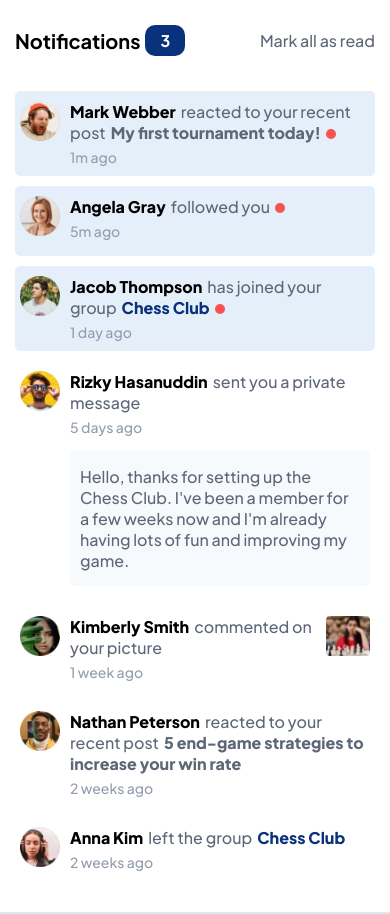
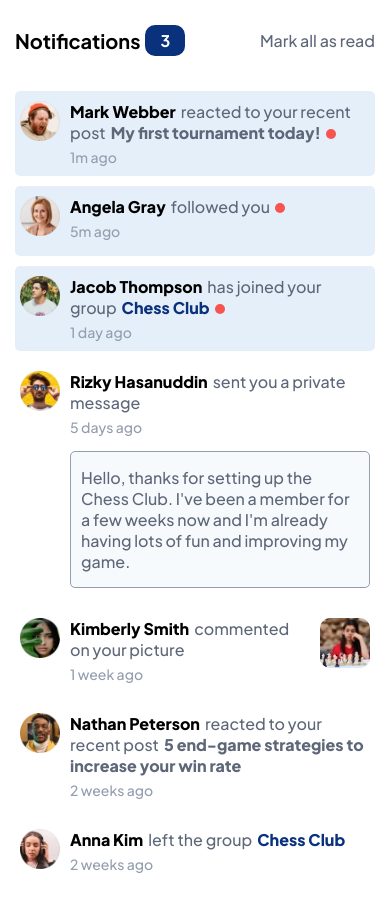
Before and after one commit to JuanBlancodev/notifications-page, a React (Vite) app: page / in a window 390 px wide. Built offline with nearby package versions, Linux system fonts and the light colour scheme.

Commit message:
responsive design added

```diff
--- a/src/components/App.jsx
+++ b/src/components/App.jsx
@@ -9,6 +9,12 @@ const Wrapper = styled.div`
   padding: 25px 15px;
 
   display: grid;
+
+  @media (width >= 720px){
+    width: 650px;
+    margin: 50px auto;
+    border-radius: 10px;
+  }
 `
 
 const Content = styled.div`
--- a/src/components/Notifications/Notification.jsx
+++ b/src/components/Notifications/Notification.jsx
@@ -17,6 +17,10 @@ const Container = styled.section`
   padding: 10px 5px;
 `
 
+const Content = styled.div`
+ flex: 1;
+`
+
 const Alert = styled.span`
   display: inline-block;
   width: 10px;
@@ -28,7 +32,7 @@ const Notification = ({ info, user }) => {
   return (
     <Container className={!info.seen ? 'bg-light-grayish-blue-1' : ''}>
       <Avatar avatar={user.avatar} />
-      <div>
+      <Content>
         <UserName firstName={user.firstName} lastName={user.lastName} />
         <Subject typeNotification={info.type} messageNotification={info.message} />
 
@@ -37,7 +41,7 @@ const Notification = ({ info, user }) => {
         <p className='fs-xsmall fw-normal grayish-blue mt-1'>{ info.timeAgo }</p>
 
         { info.type === 'private_message' && <PrivateMessage message={info.privateMessage} /> }
-      </div>
+      </Content>
 
       { info.picture && <Picture picture={info.picture} /> }
     </Container>
--- a/src/components/Notifications/Picture.jsx
+++ b/src/components/Notifications/Picture.jsx
@@ -3,9 +3,10 @@ import PropTypes from 'prop-types'
 import { PATH_PICTURE } from "../../config/cfg"
 
 const Container = styled.div`
-  width: 60px;
-  height: 40px;
-  overflow: hiddden;
+  width: 50px;
+  height: 50px;
+  border-radius: 10px;
+  overflow: hidden;
 `
 
 const Img = styled.img`
--- a/src/components/Notifications/PrivateMessage.jsx
+++ b/src/components/Notifications/PrivateMessage.jsx
@@ -3,11 +3,11 @@ import PropTypes from 'prop-types'
 
 const Container = styled.div`
   border-radius: 5px;
+  border: 1px solid var(--color-grayish-blue);
   background-color: var(--color-very-light-grayish-blue);
 
   padding: 15px 10px;
   margin-top: 15px;
-  justify-self: end;
 
   &:hover{
     background-color: var(--color-light-grayish-blue-1);
```
